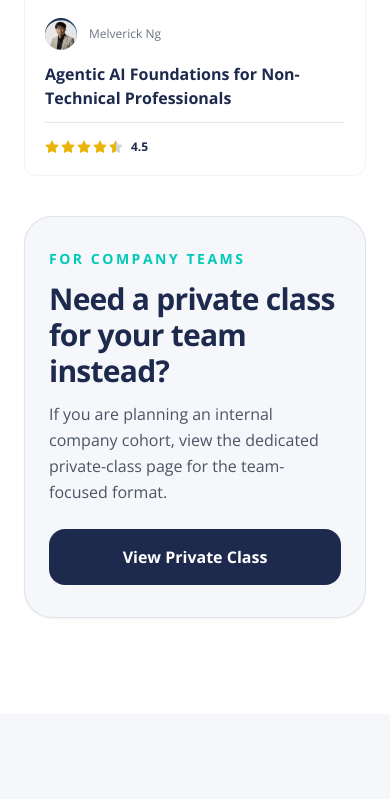
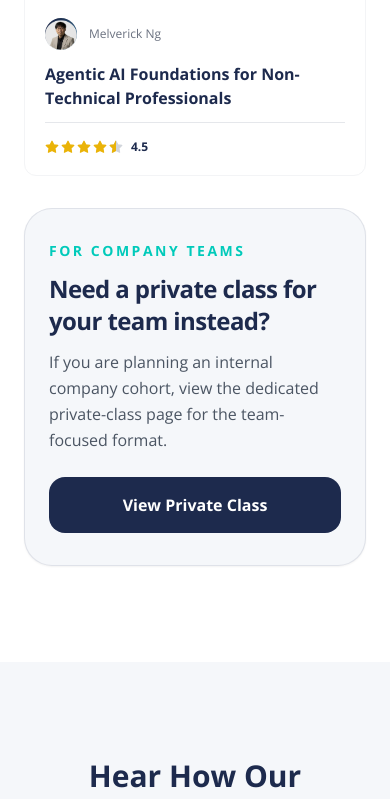
Before and after one commit to nexiuslabs/nexiusacademyskillsfuture, a React (Vite) app: page / in a window 390 px wide. Shown: the part 6507-7306 px from the top of the page. Built offline with nearby package versions, Linux system fonts and the light colour scheme; no server answers.

Commit message:
Place private class CTA beside course card

```diff
--- a/components/home/CourseList.tsx
+++ b/components/home/CourseList.tsx
@@ -34,7 +34,7 @@ const CourseList: React.FC = () => {
           </p>
         </div>
 
-        <div className="grid grid-cols-1 md:grid-cols-2 xl:grid-cols-3 max-w-6xl mx-auto gap-8">
+        <div className="grid grid-cols-1 items-stretch gap-8 md:grid-cols-[minmax(0,360px),minmax(0,1fr)] max-w-6xl mx-auto">
           {AVAILABLE_COURSES.map((course) => (
             <Link
               key={course.id}
@@ -95,14 +95,11 @@ const CourseList: React.FC = () => {
             </Link>
           ))}
 
-        </div>
-
-        <div className="mx-auto mt-10 max-w-6xl">
-          <div className="rounded-[1.75rem] border border-primary/10 bg-neutral px-6 py-8 shadow-sm md:px-10">
-            <div className="grid gap-6 md:grid-cols-[1fr,auto] md:items-center">
+          <div className="flex min-h-full rounded-[1.75rem] border border-primary/10 bg-neutral px-6 py-8 shadow-sm md:px-10">
+            <div className="grid w-full gap-6 md:grid-cols-[1fr,auto] md:items-center">
               <div>
                 <div className="mb-3 text-sm font-bold uppercase tracking-[0.18em] text-accent">For Company Teams</div>
-                <h3 className="text-3xl font-bold tracking-tight text-primary">Need a private class for your team instead?</h3>
+                <h3 className="text-2xl font-bold tracking-tight text-primary md:text-3xl">Need a private class for your team instead?</h3>
                 <p className="mt-3 max-w-3xl text-base leading-relaxed text-gray-600">
                   If you are planning an internal company cohort, view the dedicated private-class page for the team-focused format.
                 </p>
```
